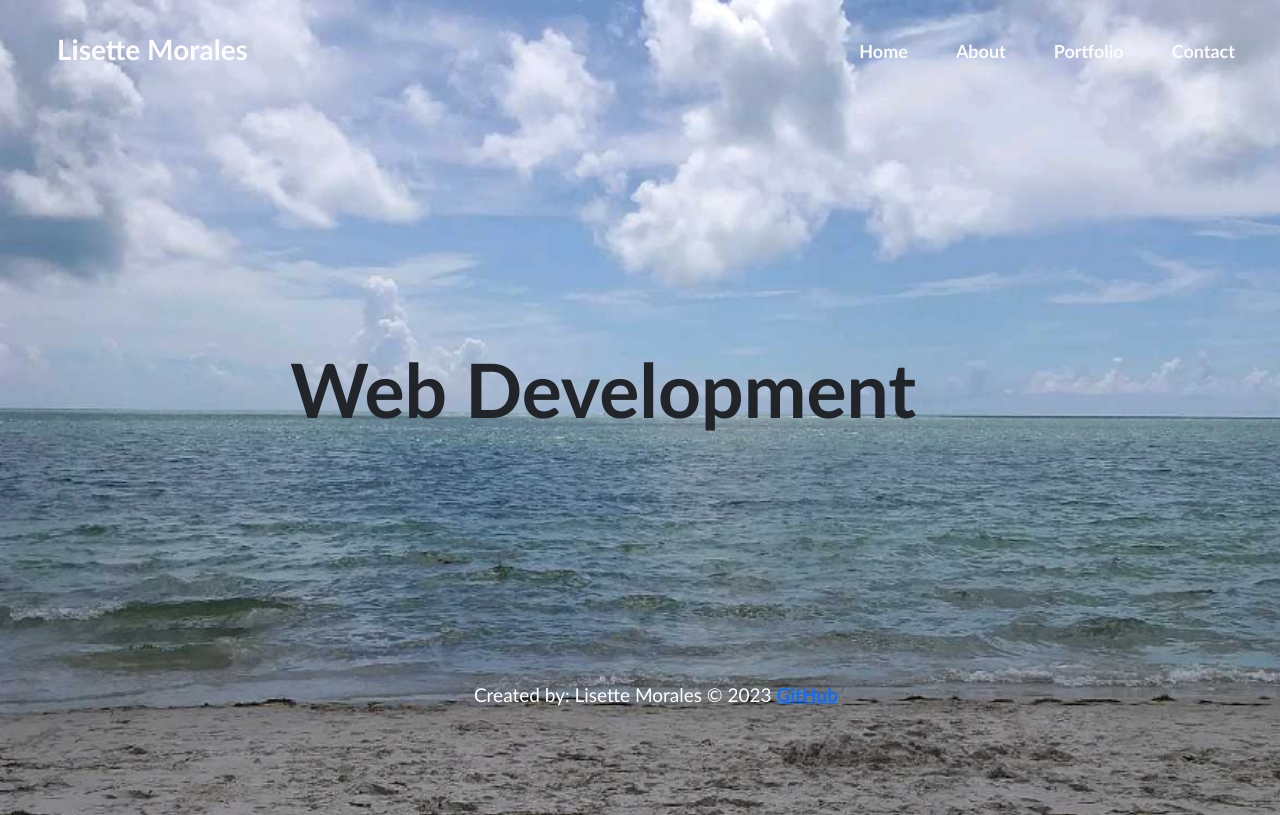
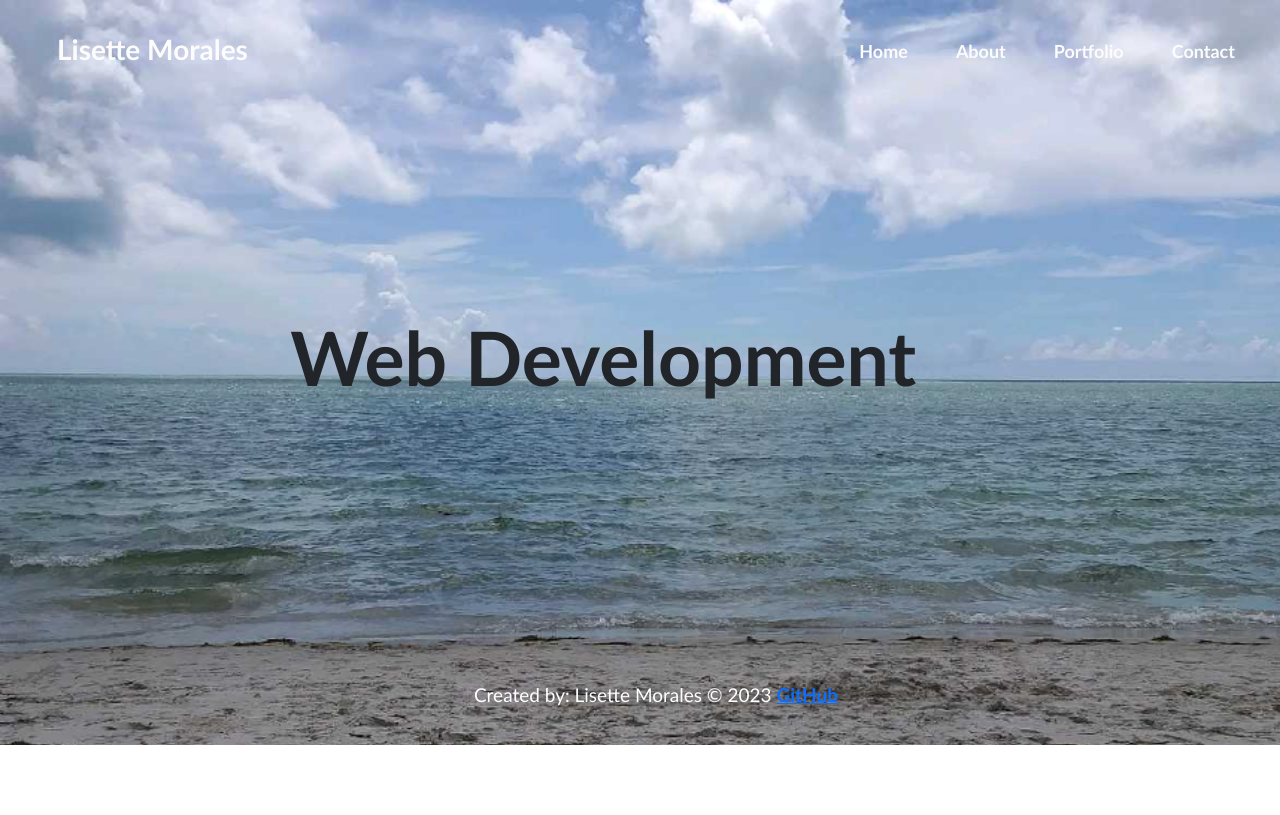
Before and after one commit to Lisette33/React-Porfolio, a React (Create React App) app: page / in a window 1280 px wide. Shown: the top 815 px of the page. Built offline with nearby package versions, Linux system fonts and the light colour scheme.

Commit message:
Updated homepage & footer

```diff
--- a/src/App.js
+++ b/src/App.js
@@ -76,7 +76,7 @@ function App() {
     {/* <!-- This is the footer opening tag --> */}
     <footer class="footer">
     <div style={{width:"100vw", height:"100%", display:"flex",flexDirection:"column",justifyContent:"center",alignItems:"center"}}>
-        <div style={{display:"flex",marginBottom:"40px",width:"50vw",justifyContent:"space-evenly"}}>
+        <div style={{display:"flex",marginBottom:"-30px",width:"50vw",justifyContent:"space-evenly"}}>
         <h6>
         <p>
           <ol class="card3">
--- a/src/styles/Homepage.css
+++ b/src/styles/Homepage.css
@@ -36,7 +36,7 @@
     /* display: inline-block; */
     /* display: inline; */
     position: relative;
-    bottom: -170px;
+    bottom: -138px;
     padding:0%;
     margin:-9%;
     /* padding-left: 415px;  */
```
